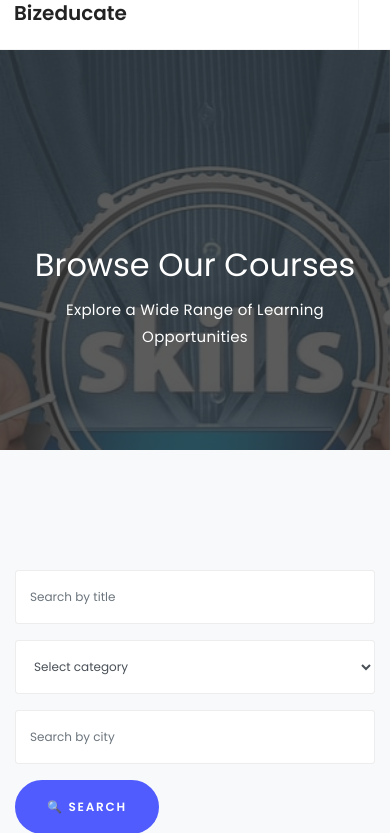
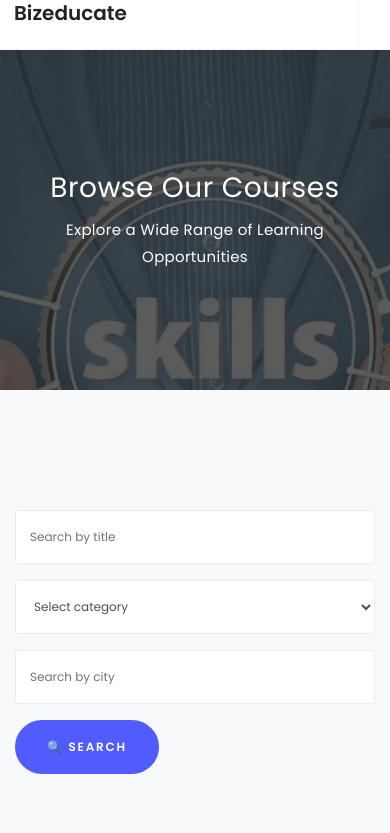
Before and after one commit to MaksymUK/bizeducate_app, a Django app: page /courses/ in a window 390 px wide. Shown: the part 24-857 px from the top of the page. Run offline with Django 4.2, Linux system fonts and the light colour scheme; data comes from the database, SQL or seed files in the repository; some libraries are stand-ins or nearby versions; some web fonts are replaced.

Commit message:
correct responsive image styles, add gaps and remove Astana phone

```diff
--- a/templates/base.html
+++ b/templates/base.html
@@ -177,7 +177,6 @@
                     Location: 124 City Road, London, EC1 2NX, United Kingdom<br>
                     E-mail: office@bizeducate.com<br>
                     London: +4420 3695 3407<br>
-                    Astana: +7 7172 695 933<br>
                   </p>
                 </div>
               </aside>
--- a/templates/website/cg_list.html
+++ b/templates/website/cg_list.html
@@ -61,7 +61,9 @@
                 <p>{{ trainer.profile }}</p>
               </div>
             </div>
-            <br><br>
+            <div class="col-md-12">
+              <hr class="m-t-40 m-b-30">
+            </div>
           {% endfor %}
         </div>
       </div>
--- a/templates/website/contact_us.html
+++ b/templates/website/contact_us.html
@@ -51,7 +51,7 @@
               <h6>Support</h6>
             </div>
             <div class="icon-box-content">
-              <p>Support is just a call away!<br>Reach us over the phone in London at +4420 3695 3407 (WhatsApp) or in Astana at +7 7172 695 933.</p>
+              <p>Support is just a call away!<br>Reach us over the phone in London at +4420 3695 3407 (WhatsApp)</p>
             </div>
           </div>
         </div>
--- a/templates/website/corporate_training.html
+++ b/templates/website/corporate_training.html
@@ -6,10 +6,10 @@
 {% block content %}
 
   <!-- Hero-->
-  <section class="module parallax" data-background="{% static "images/corp_training1-compressed.jpg" %}" data-overlay="0.5">
+  <section class="module-cover parallax text-center" data-background="{% static "images/corp_training1-compressed.jpg" %}" data-overlay="0.5">
     <div class="container">
       <div class="row">
-        <div class="col-lg-6 col-md-9 m-auto text-center">
+        <div class="col-md-12">
           <h2>Corporate Training</h2>
           <h5>Elevate Performance with Tailored Corporate Training Solutions</h5>
         </div>
--- a/templates/website/course_list.html
+++ b/templates/website/course_list.html
@@ -7,10 +7,10 @@
 {% block content %}
 
   <!-- Page Header-->
-  <section class="module parallax" data-background="{% static 'images/training_1280.jpg' %}" data-overlay="0.8">
+  <section class="module-cover parallax text-center" data-background="{% static 'images/training_1280.jpg' %}" data-overlay="0.8">
     <div class="container">
       <div class="row">
-        <div class="col-lg-6 col-md-9 m-auto text-center">
+        <div class="col-lg-8 col-md-9 m-auto text-center">
           <h2>Browse Our Courses</h2>
           <p class="lead">Explore a Wide Range of Learning Opportunities</p>
         </div>
--- a/templates/website/finance_list.html
+++ b/templates/website/finance_list.html
@@ -61,6 +61,9 @@
                 <p>{{ trainer.profile }}</p>
               </div>
             </div>
+            <div class="col-md-12">
+              <hr class="m-t-40 m-b-30">
+            </div>
           {% endfor %}
         </div>
       </div>
--- a/templates/website/hr_list.html
+++ b/templates/website/hr_list.html
@@ -61,6 +61,9 @@
                 <p>{{ trainer.profile }}</p>
               </div>
             </div>
+            <div class="col-md-12">
+              <hr class="m-t-40 m-b-30">
+            </div>
           {% endfor %}
         </div>
       </div>
--- a/templates/website/procurement_list.html
+++ b/templates/website/procurement_list.html
@@ -60,6 +60,9 @@
                 <p>{{ trainer.profile }}</p>
               </div>
             </div><br>
+            <div class="col-md-12">
+              <hr class="m-t-40 m-b-30">
+            </div>
           {% endfor %}
         </div>
       </div>
--- a/templates/website/testimonial_list.html
+++ b/templates/website/testimonial_list.html
@@ -5,7 +5,7 @@
 
 {% block content %}
   <!-- Page Header-->
-  <section class="module parallax" data-background="{% static 'images/testimonials-compressed.jpg' %}" data-overlay="0.7">
+  <section class="module-cover parallax text-center" data-background="{% static 'images/testimonials-compressed.jpg' %}" data-overlay="0.7">
     <div class="container">
       <div class="row">
         <div class="col-lg-6 col-md-9 m-auto text-center">
```
